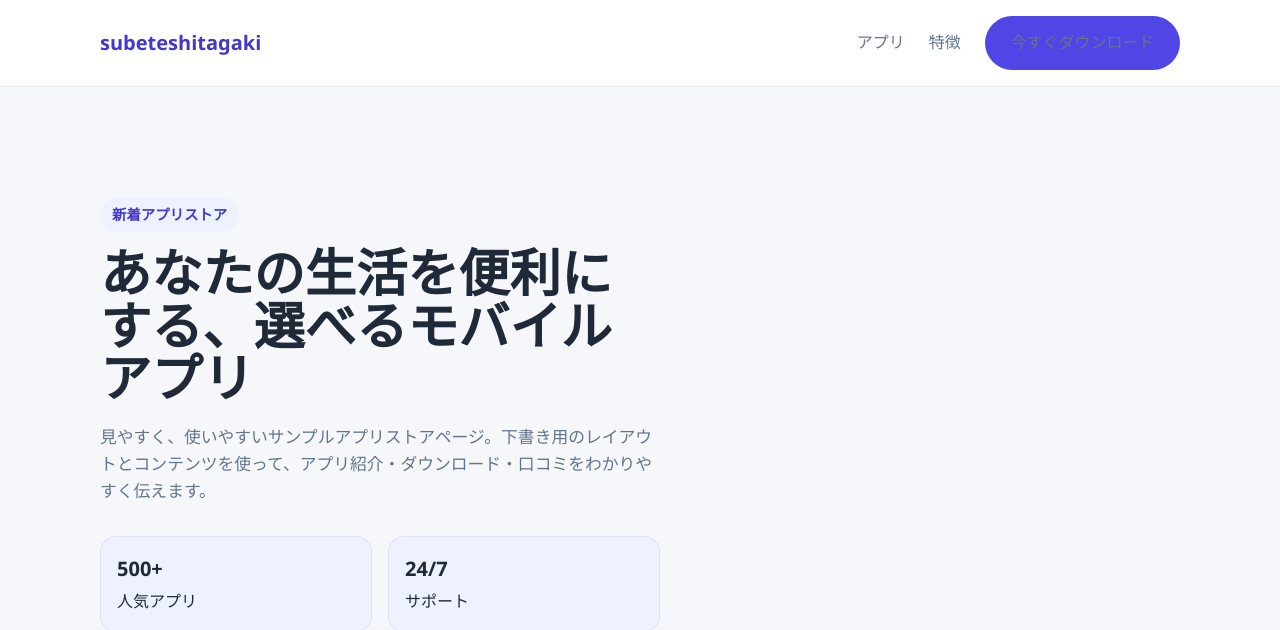
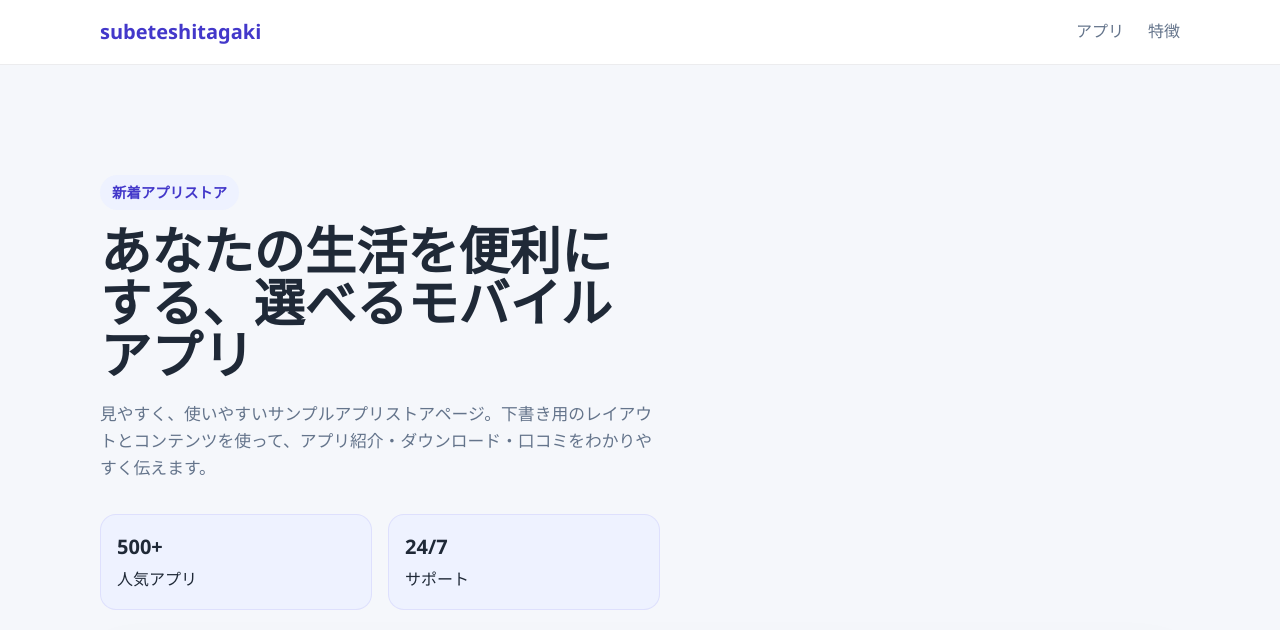
Before and after one commit to subeteshitagaki/StoreWeb, a plain HTML site: page index.html in a window 1280 px wide. Shown: the top 630 px of the page. Drawn offline with Linux system fonts and the light colour scheme.

Commit message:
ダウンロードボタンを削除

```diff
--- a/index.html
+++ b/index.html
@@ -295,7 +295,6 @@
             <nav class="nav-links">
                 <a href="#products">アプリ</a>
                 <a href="#features">特徴</a>
-                <a href="#" class="button">今すぐダウンロード</a>
             </nav>
         </div>
     </header>
```
